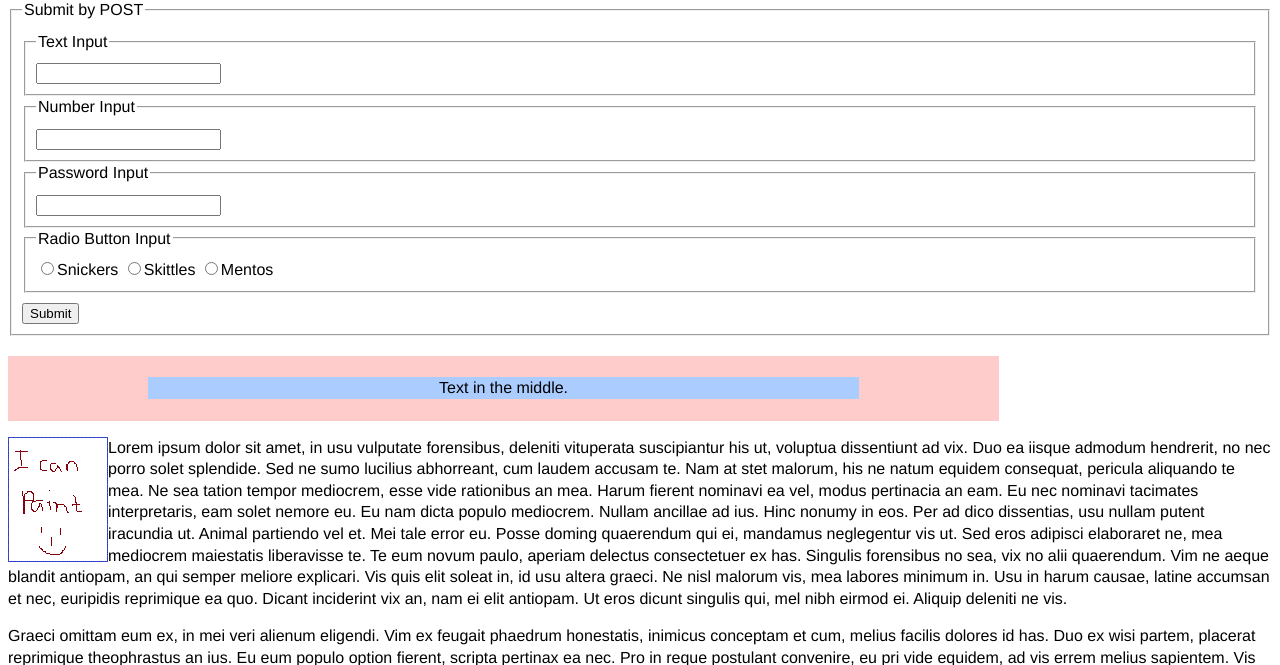
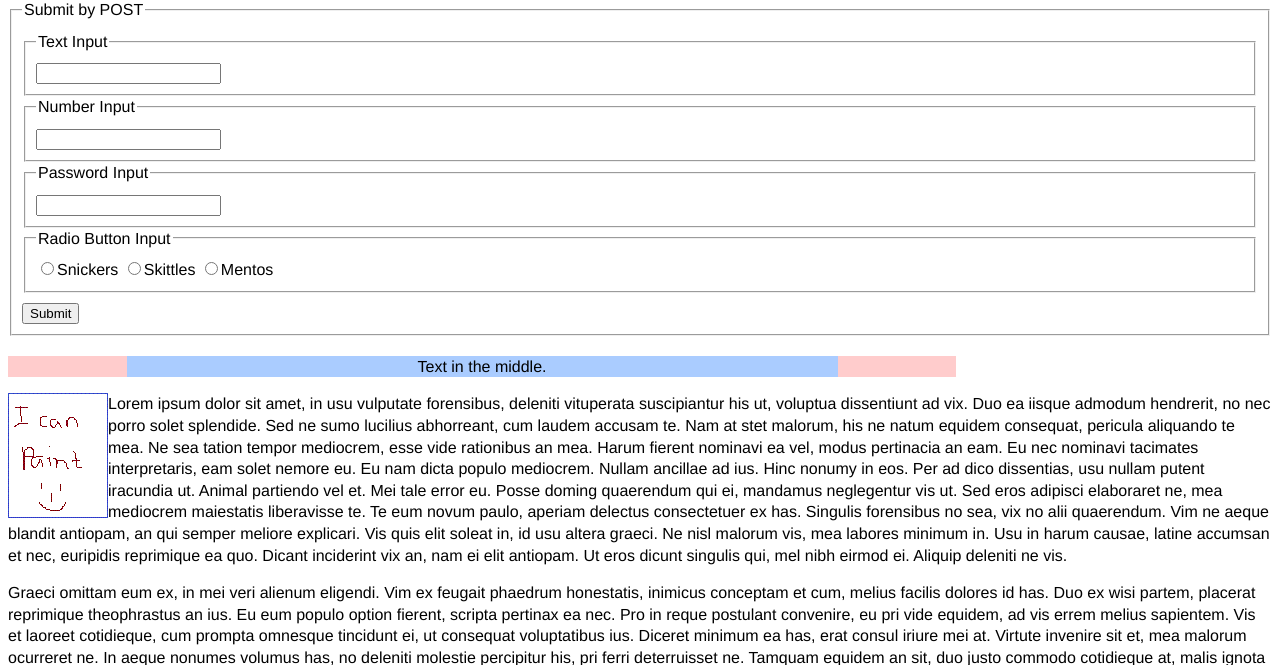
Before and after one commit to rigertd/complete, a PHP site: page /layout.html in a window 1280 px wide. Shown: the part 798-1463 px from the top of the page. Run offline with PHP 8.4, Linux system fonts and the light colour scheme.

Commit message:
Removed extraneous definitions per @61
https://piazza.com/class/i7nxjgezs1b2wt?cid=61

```diff
--- a/style.css
+++ b/style.css
@@ -42,9 +42,7 @@ dt:hover + dd {
 /* nested div style definitions */
 div.outer-content {
   background-color: #fcc;
-  display: block;
   margin-top: 20px;
-  padding: 1.35em; /* same as line height */
   width: 75%;
 }
 
```
